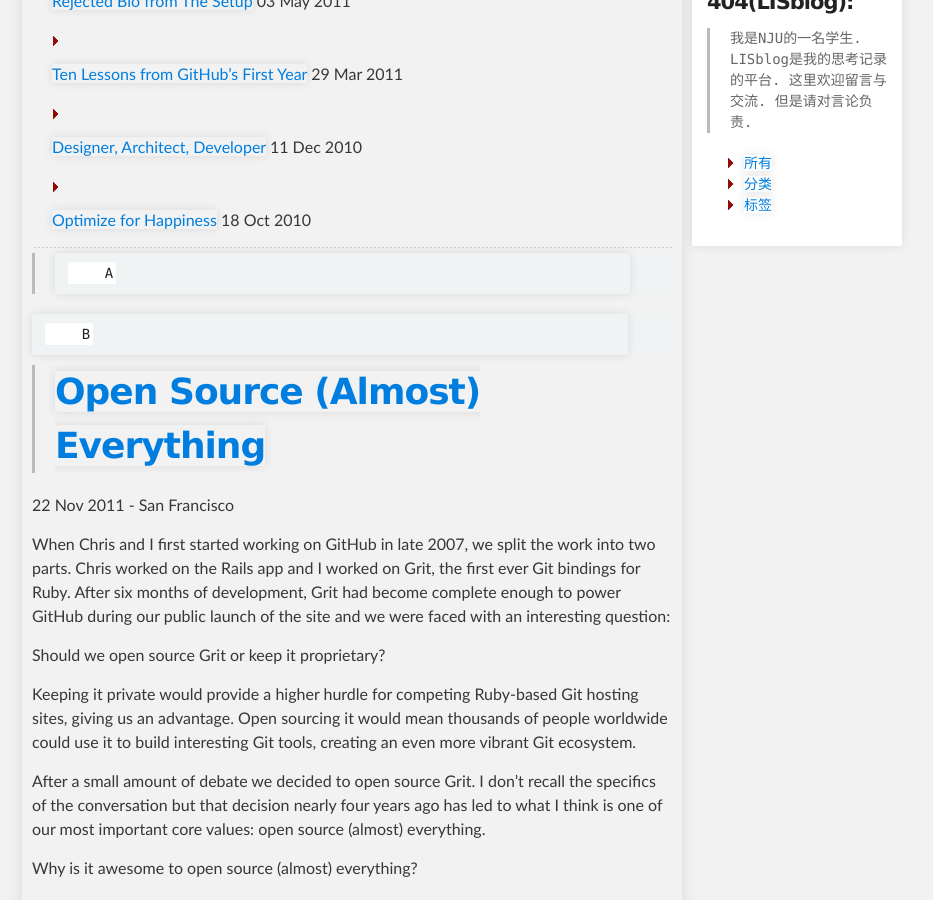
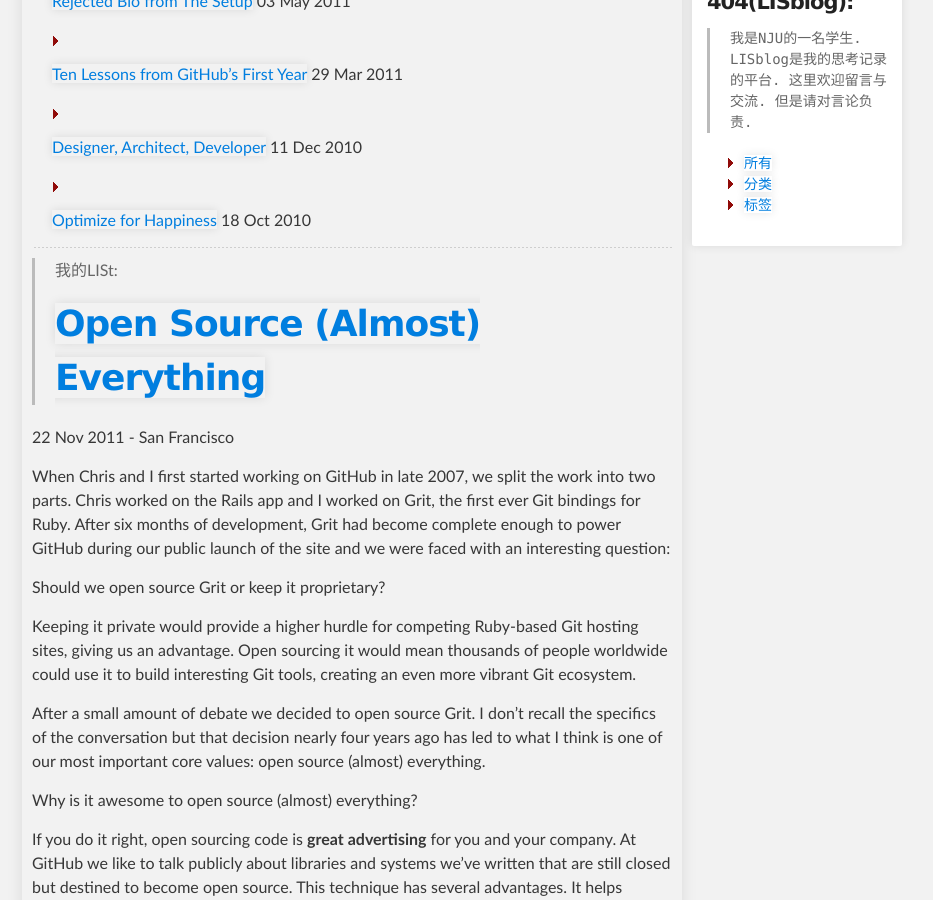
Before and after one commit to tonlog/tonlog.github.io, a Jekyll site: the page built from index.md, in a window 1280 px wide and 900 px high, scrolled down 496 px. Shown: the whole window, without its empty margins (234-1167 px from the left). Built offline with Jekyll 4.4.1, drawn with Linux system fonts in a browser that asks for light colours; Markdown is read by kramdown in place of the engine named in the settings.

Commit message:
Update index.md

```diff
--- a/index.md
+++ b/index.md
@@ -14,13 +14,7 @@
 
 {% for post in site.posts limit: 2 %}
 <hr/>
-  {% if post.tags.size > 0 %}
-> {% for tag in post.tags %}
-        {{ tag }}
-  {% endfor %}
-  {% else %}
 > 我的LISt:
-  {% endif %}
 > {{ post.content }}
 </br>
 
```
